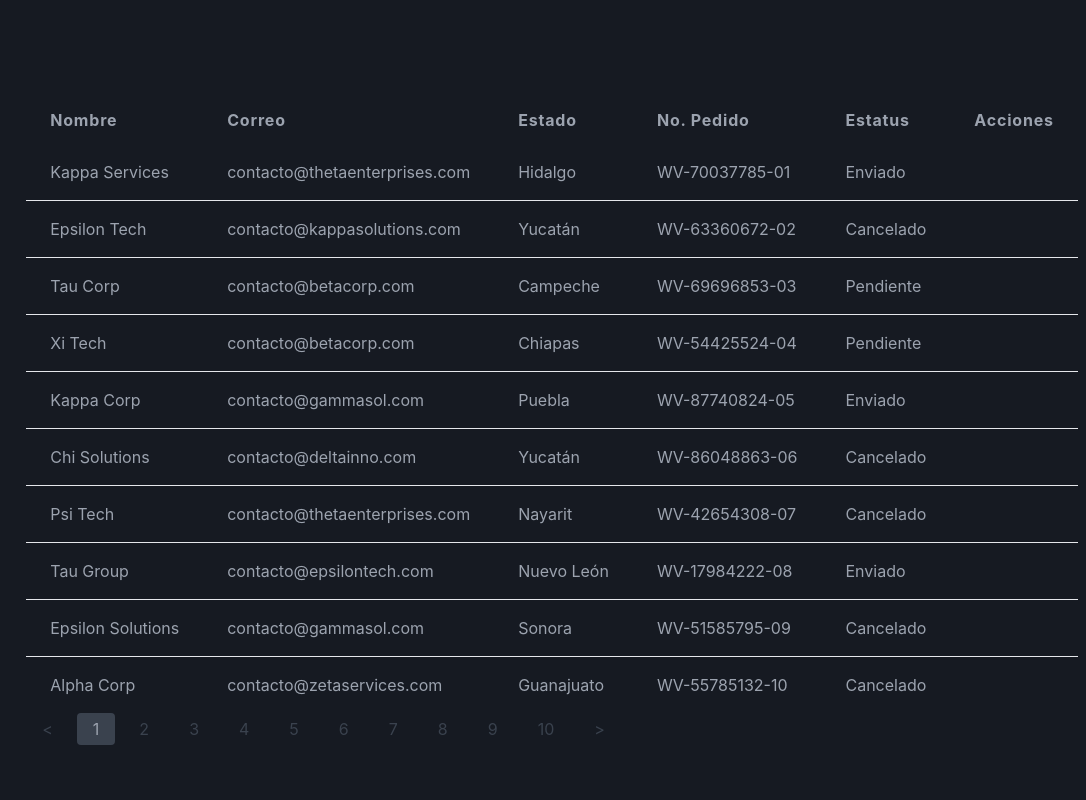
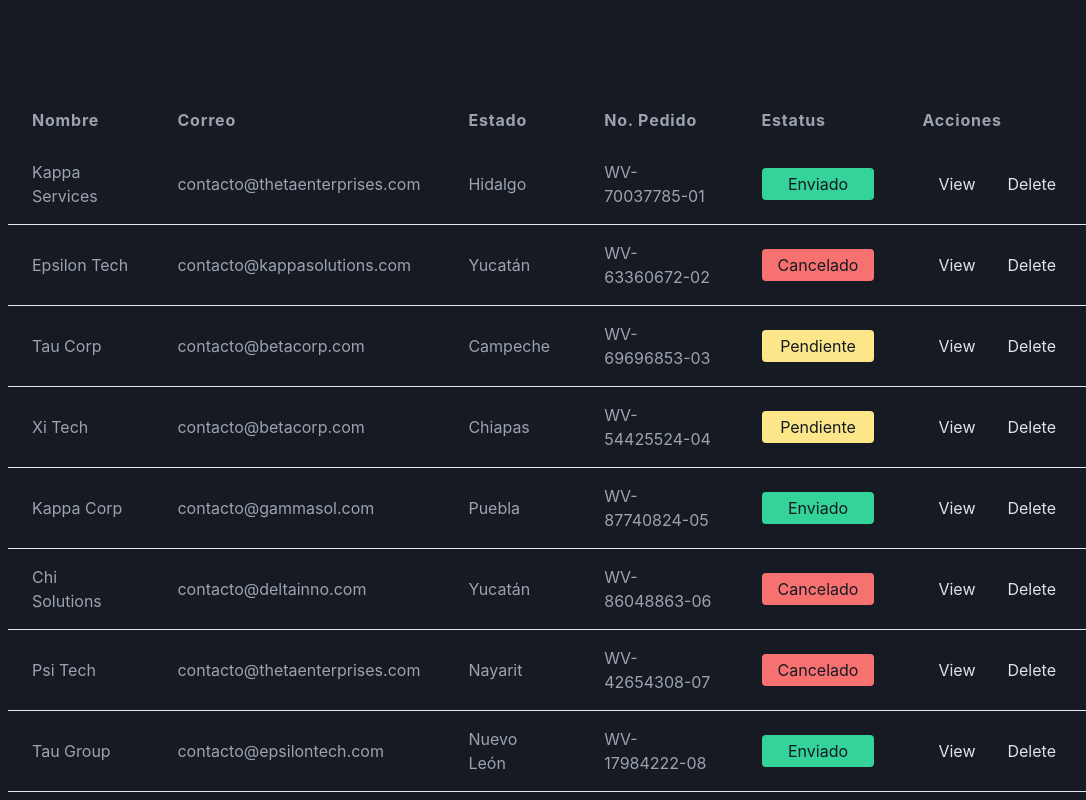
Before and after one commit to worrington/client-dashboard, a React (Create React App) app: page / in a window 1280 px wide. Shown: the top 800 px of the page, without its empty margins (88-1174 px from the left). Built offline with nearby package versions, Linux system fonts and the light colour scheme.

Commit message:
feat: delete function

```diff
--- a/src/App.tsx
+++ b/src/App.tsx
@@ -1,7 +1,9 @@
 // App.tsx
-import React, { useState, useEffect } from 'react';
+import React, { useState, useEffect, useCallback } from 'react';
 import Table from './stories/organims/Table';
 import {TableColumn } from './stories/organims/Table/types';
+import { Badge } from './stories/molecules/Badge';
+import { Button } from './stories/molecules/Button';
 
 // Definir el tipo para los datos de cliente
 type Client = {
@@ -27,6 +29,23 @@ const App: React.FC = () => {
     { key: 'actions', label: 'Acciones'}
   ];
 
+  const getBadgeColor = (status: string) => {
+    switch (status) {
+      case 'Enviado':
+        return 'success';
+      case 'Pendiente':
+        return 'warning';
+      case 'Cancelado':
+        return 'danger';
+      default:
+        return 'primary';
+    }
+  };
+
+  const deleteRecord = useCallback((id: number) => {
+    setData(prevData => prevData.filter(client => client.id !== id));
+  }, [setData]);
+
   // Data fetching
   useEffect(() => {
     const fetchData = async () => {
@@ -39,7 +58,24 @@ const App: React.FC = () => {
 
         const result = await response.json();
 
-        setData(result);
+        const transformedData = result.map((client: Client) => ({
+          ...client,
+          status: <div className='flex'>
+            <Badge
+              label={client.status}
+              color={getBadgeColor(client.status)}
+              className="w-full text-center"
+            />
+          </div>,
+          actions: (
+            <div className='flex'>
+              <Button variant='text' color='light' label='View' />
+              <Button variant='text' color='light' label='Delete' onClick={() => deleteRecord(client.id)}/>
+            </div>
+          ),
+        }));
+
+        setData(transformedData);
 
       } catch (error) {
         console.log('Failed to fetch data', error);
--- a/src/stories/molecules/TableRow/index.tsx
+++ b/src/stories/molecules/TableRow/index.tsx
@@ -3,7 +3,7 @@ import { TableRowProps } from './types';
 
 const TableRow: React.FC<TableRowProps> = ({ children }) => {
   return (
-    <tr className="hover:bg-gray-100">
+    <tr className="">
       {children}
     </tr>
   );
```
Also changed, not shown: src/stories/molecules/badge/index.tsx (+3 -1 lines), src/stories/molecules/badge/types.tsx (+2 -0 lines), 1 other file (tests, documents, lock files or other folders).
